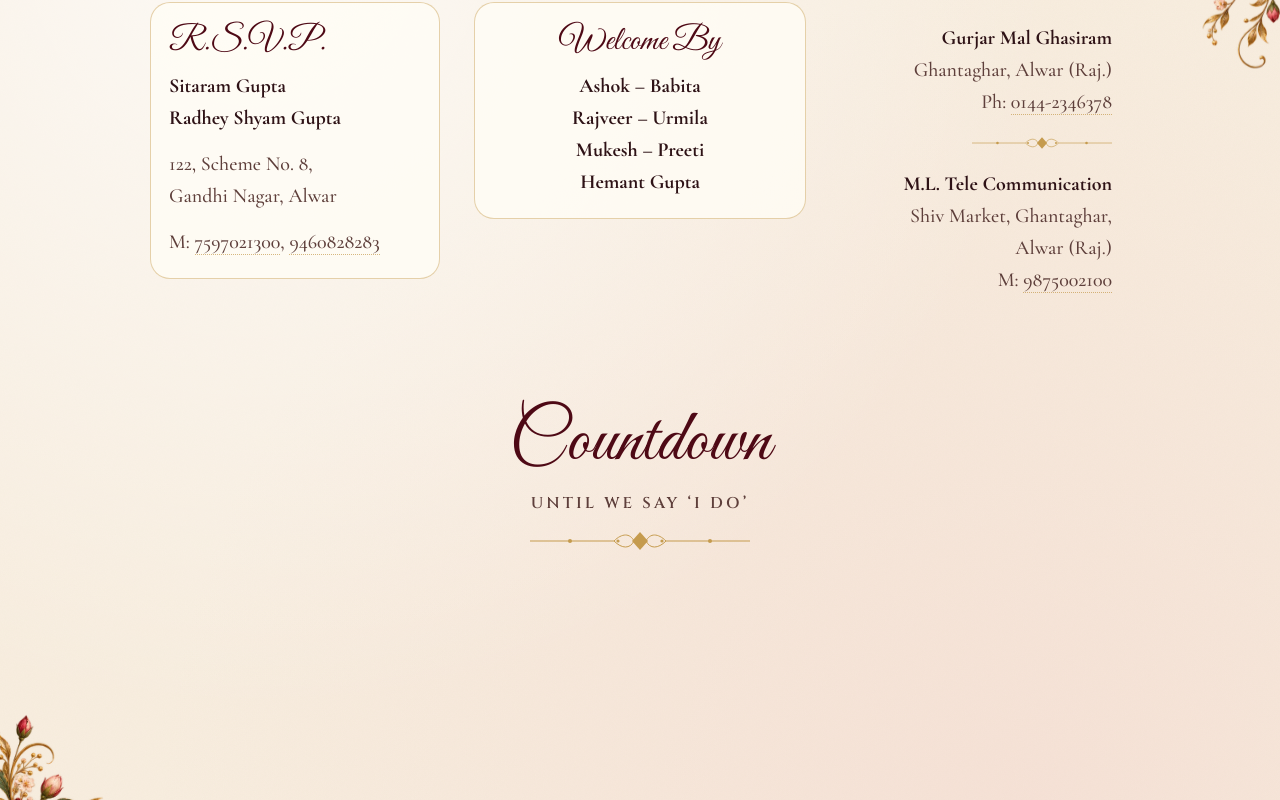
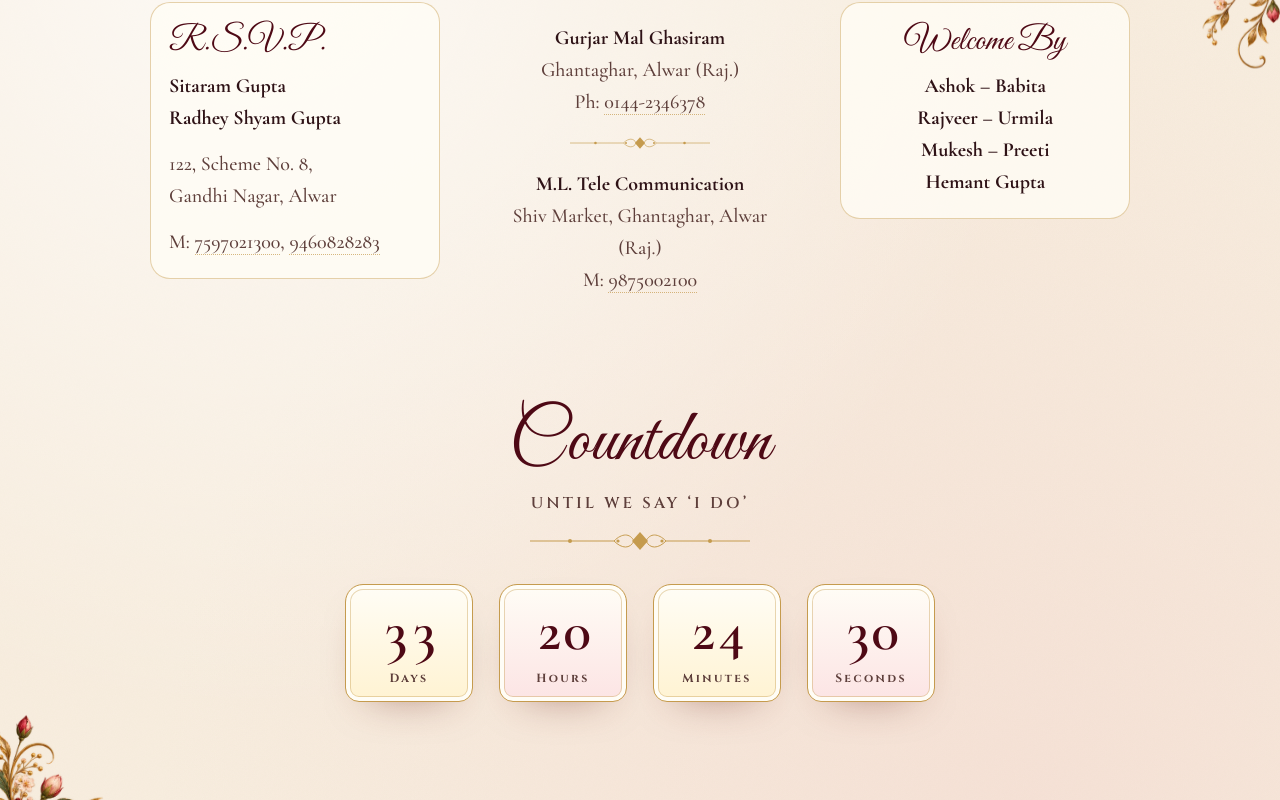
Before and after one commit to pravar1919/romitwedding, a Next.js app: page / in a window 1280 px wide. Shown: the part 6320-7120 px from the top of the page. Built offline with nearby package versions, Linux system fonts and the light colour scheme; a web font is replaced by a local one.

Commit message:
Firms centered between RSVP and Welcome By on desktop and mobile
Co-Authored-By: Claude Opus 5.5 <noreply@anthropic.com>

```diff
--- a/app/globals.css
+++ b/app/globals.css
@@ -366,17 +366,16 @@ section{position:relative;overflow:hidden}
 .hosts{display:grid;grid-template-columns:minmax(0,1fr) minmax(0,1.15fr) minmax(0,1fr);gap:clamp(18px,3vw,34px);align-items:start;margin:0 auto clamp(60px,8vw,90px);max-width:980px;position:relative;z-index:3}
 .hosts__col{background:rgba(255,253,246,.8);border:1px solid rgba(197,155,78,.45);border-radius:20px;padding:20px 18px 6px}
 .hosts__col:first-child{text-align:left}
-.hosts__col:last-child{order:2;text-align:center}
-.hosts__col--firms{order:3;text-align:right;align-self:center;background:transparent;border:0}
+.hosts__col:last-child{text-align:center}
+.hosts__col--firms{text-align:center;align-self:center;background:transparent;border:0}
 .hosts h3{font-family:var(--f-script);font-weight:400;font-size:2.1rem;line-height:1.1;color:var(--maroon);margin:0 0 10px}
 .hosts p{margin:0 0 14px;color:var(--muted);line-height:1.6}
 .hosts b{color:var(--ink);font-weight:700}
 .hosts a{color:inherit;text-decoration:none;border-bottom:1px dotted rgba(197,155,78,.7)}
-.hosts .divider{width:140px;margin:0 0 14px auto}
+.hosts .divider{width:140px;margin:0 auto 14px}
 @media (max-width:760px){
   .hosts{grid-template-columns:1fr}
-  .hosts__col,.hosts__col:first-child{order:0;text-align:center}
-  .hosts .divider{margin:0 auto 14px}
+  .hosts__col:first-child{text-align:center}
 }
 
 /* ---------- VENUES & TRAVEL ---------- */
```
